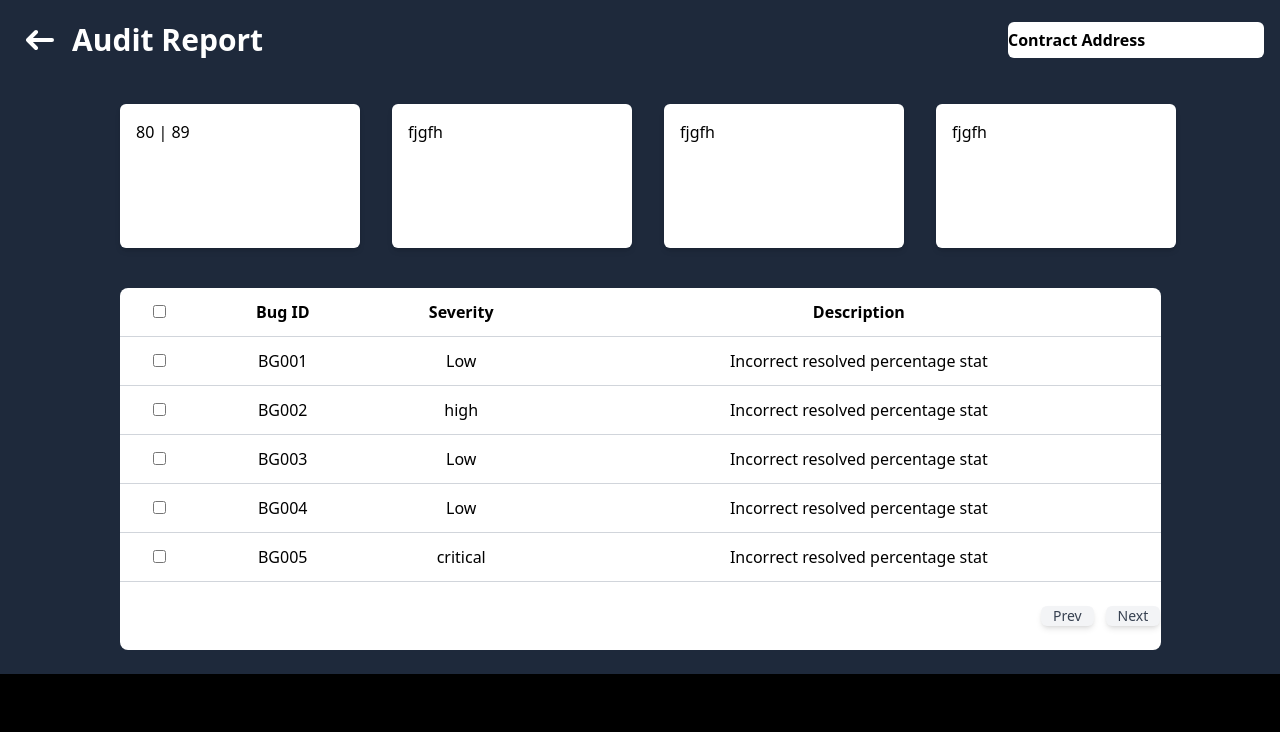
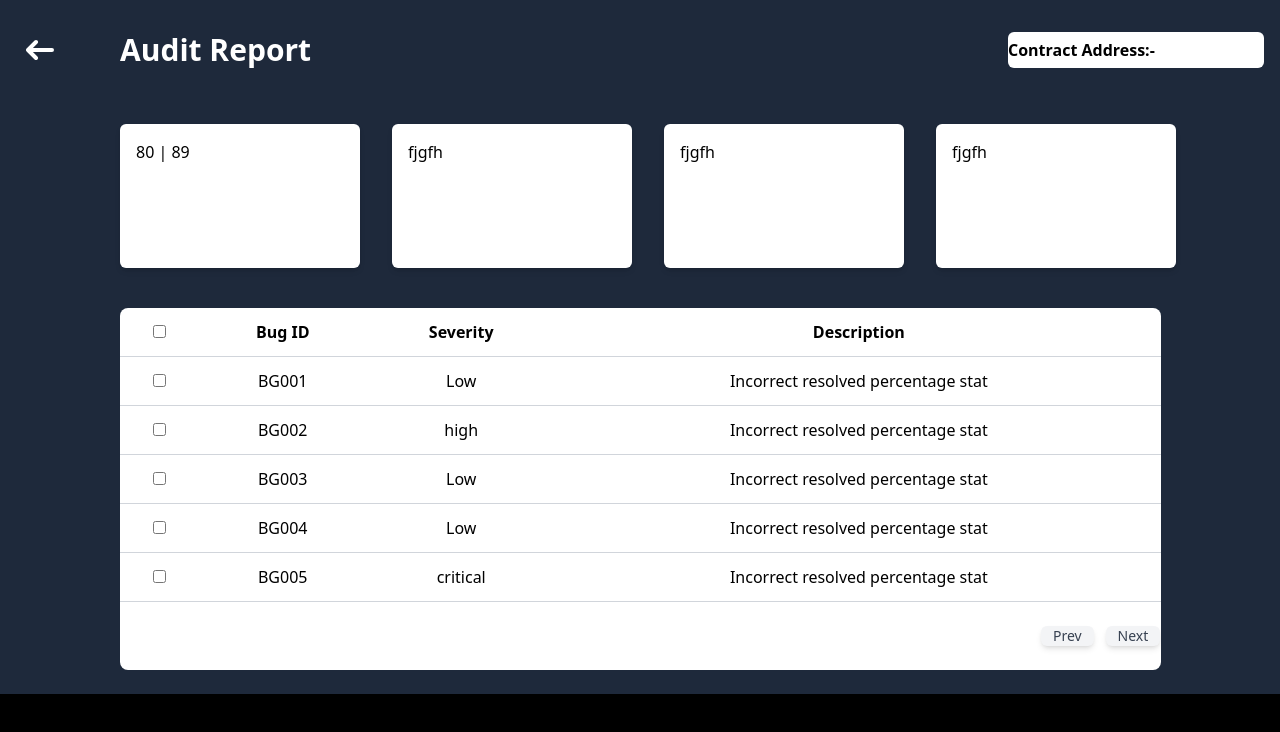
Before and after one commit to shubhangigawande/AI-Audit-FrontEnd, a React (Vite) app: page /SearchClick in a window 1280 px wide. Shown: the top 732 px of the page. Built offline with nearby package versions, Linux system fonts and the light colour scheme.

Commit message:
uploade files

```diff
--- a/src/App.tsx
+++ b/src/App.tsx
@@ -1,6 +1,4 @@
-import { useState } from 'react';
-import reactLogo from './assets/react.svg';
-import viteLogo from '/vite.svg';
+
 import '@fortawesome/fontawesome-free/css/all.min.css';
 
 
--- a/src/components/SearchClick.tsx
+++ b/src/components/SearchClick.tsx
@@ -54,9 +54,9 @@ export function SearchClick() {
               <span className="sr-only">Icon description</span>
             </button>
           </Link>
-          <h1 className='text-3xl font-bold text-white'>Audit Report</h1>
+          <h1 className='text-3xl font-bold text-white flex-grow md:ml-8 p-4 flex flex-col'>Audit Report</h1>
         </div>
-        <input type="text" placeholder="Contract Address" className="rounded-md w-64 h-9 placeholder-black font-semibold" />
+        <input type="text" placeholder="Contract Address:-" className="rounded-md w-64 h-9 placeholder-black font-semibold" />
       </div>
 
       {/* Main content and boxes */}
```
